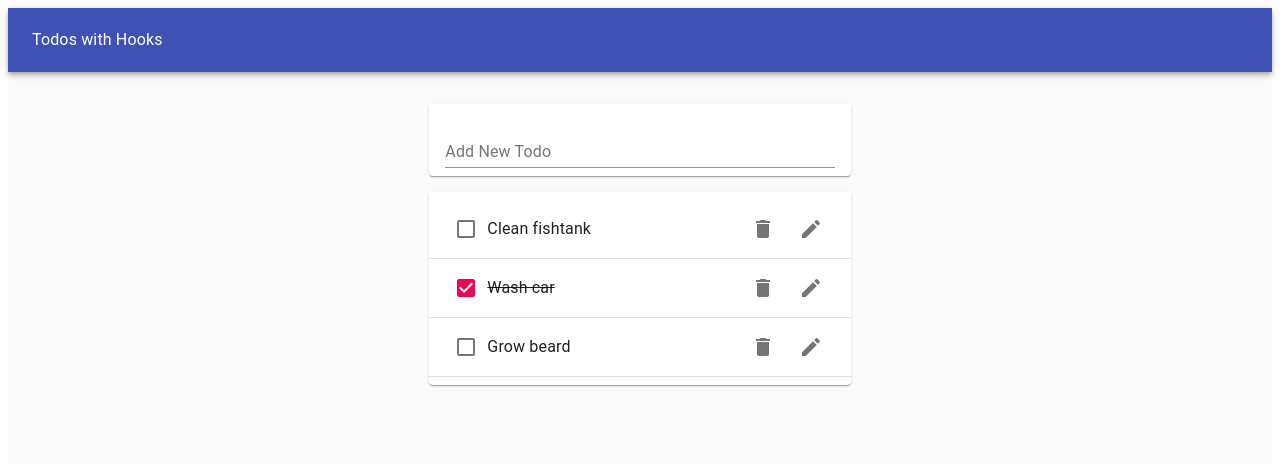
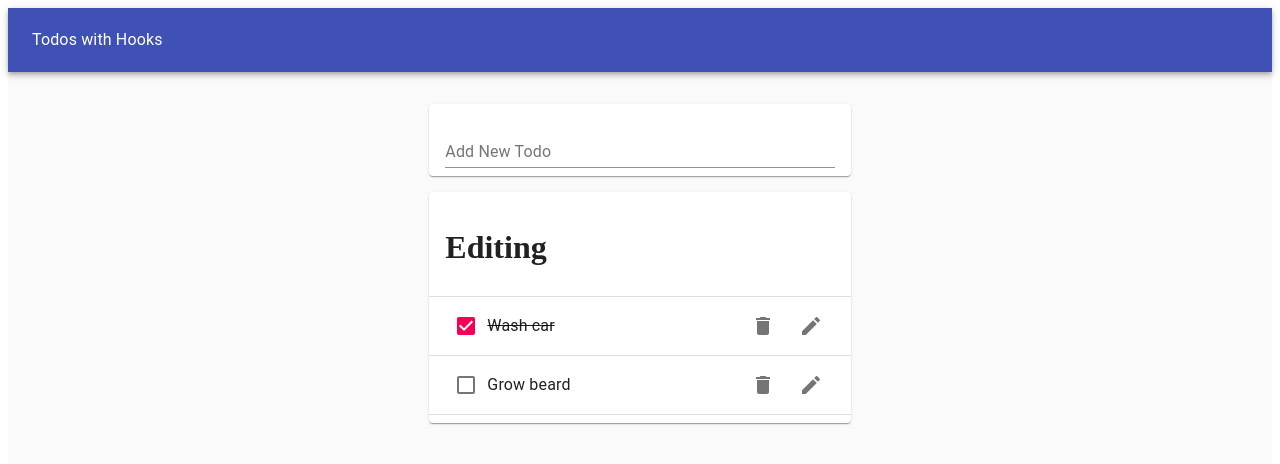
Before and after one commit to super8989/React_hooks_todo, a React (Create React App) app: page / in a window 1280 px wide. Both pictures are taken after a click on the button 810 px from the left and 229 px from the top of the page. Shown: the top 464 px of the page. Built offline with nearby package versions, Linux system fonts and the light colour scheme.

Commit message:
added a useToggleState to toggle task editing

```diff
--- a/src/Todo.js
+++ b/src/Todo.js
@@ -8,9 +8,17 @@
 import EditIcon from "@material-ui/icons/Edit";
 import ListItemSecondaryAction from "@material-ui/core/ListItemSecondaryAction";
 
+import useToggleState from "./hooks/useToggleState";
+
 function Todo({ id, task, completed, removeTodo, toggleTodo }) {
+	const [isEditing, toggle] = useToggleState(false);
+
 	return (
 		<ListItem>
+			{isEditing ? (
+				<h1>Editing</h1>
+			) : (
+				<>
 					<Checkbox
 						tabIndex={-1}
 						checked={completed}
@@ -25,10 +33,12 @@
 						<IconButton aria-labe='Delete' onClick={() => removeTodo(id)}>
 							<DeleteIcon />
 						</IconButton>
-				<IconButton aria-label='Edit'>
+						<IconButton aria-label='Edit' onClick={toggle}>
 							<EditIcon />
 						</IconButton>
 					</ListItemSecondaryAction>
+				</>
+			)}
 		</ListItem>
 	);
 }
--- /dev/null
+++ b/src/hooks/useToggleState.js
@@ -0,0 +1,13 @@
+import { useState } from "react";
+
+function useToggle(initialVal = false) {
+	const [state, setState] = useState(initialVal);
+
+	const toggle = () => {
+		setState(!state);
+	};
+
+	return [state, toggle];
+}
+
+export default useToggle;
```
Lines whose indentation alone changed are shown as unchanged.
